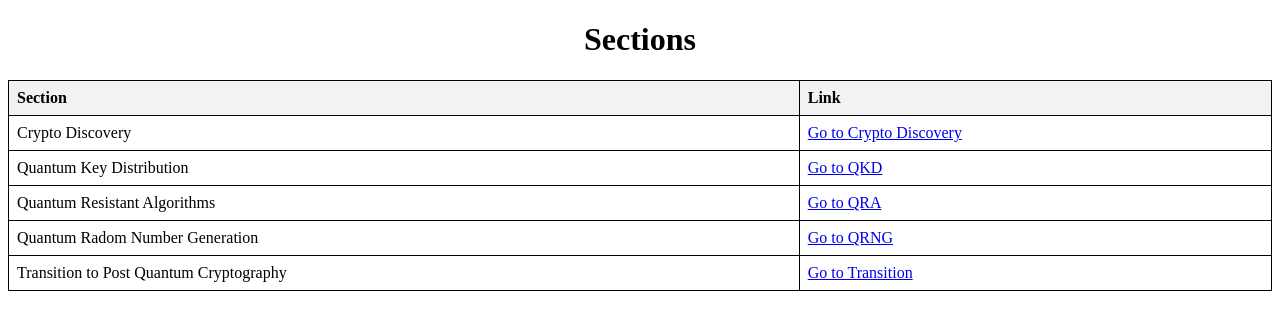
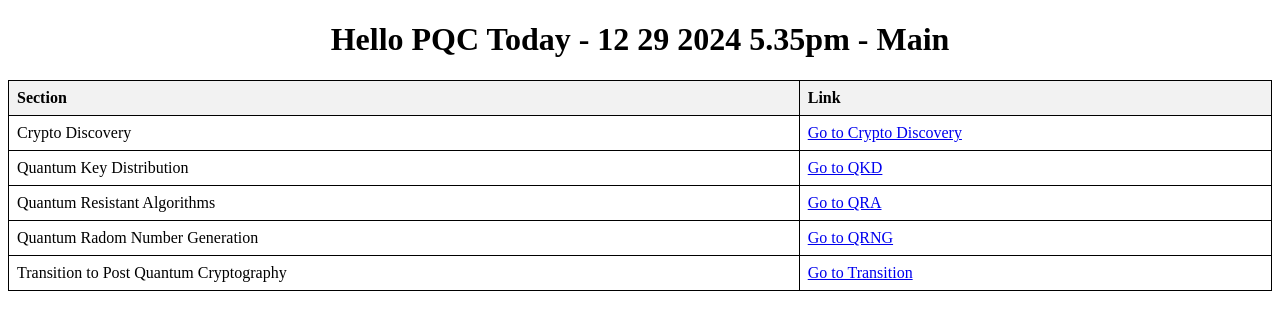
Before and after one commit to pqctoday/root, a plain HTML site: page index.html in a window 1280 px wide. Drawn offline with Linux system fonts and the light colour scheme.

```diff
--- a/index.html
+++ b/index.html
@@ -21,7 +21,7 @@
         </style>
     </head>
     <body>
-        <h1>Sections</h1>
+        <h1>Hello PQC Today - 12 29 2024 5.35pm - Main </h1>
         <table>
             <tr>
                 <th>Section</th>
```
